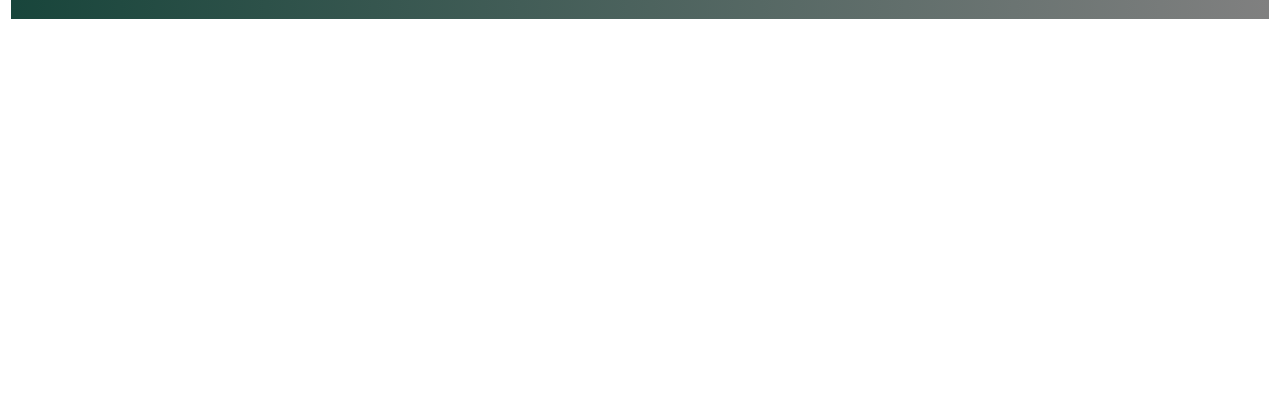
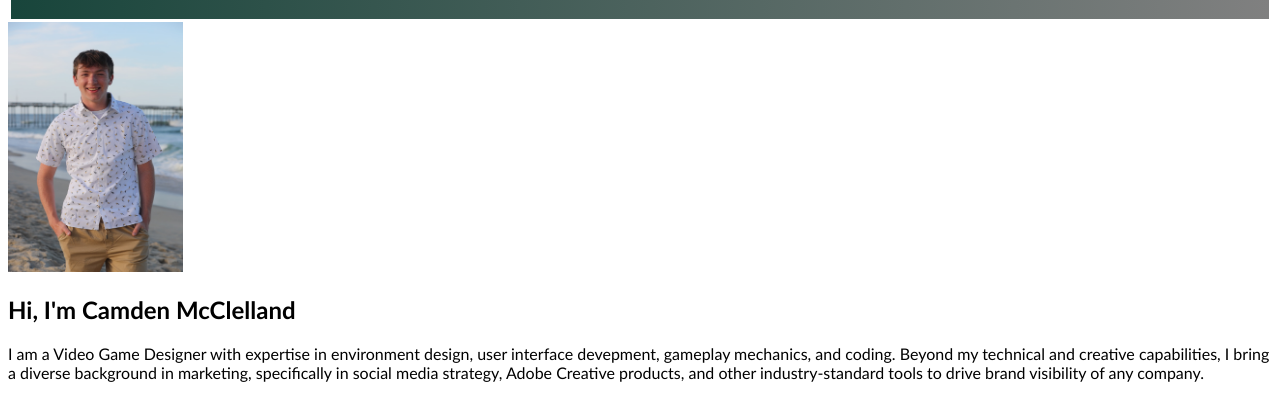
Before and after one commit to Cmcclelland23/Portfolio, a plain HTML site: page index.html in a window 1280 px wide. Shown: the part 74-494 px from the top of the page. Drawn offline with Linux system fonts and the light colour scheme.

Commit message:
New Save Point, Home page edited

```diff
--- a/index.html
+++ b/index.html
@@ -11,5 +11,17 @@
         <h1> Home <a href="about.html"> About </a> <a href="work.html"> Work </a> <a href="experience.html"> Experience </a> <a href="contact.html"> Contact </a>
         </h1>
     </div>
+
+    <section class="Home">
+        <article class="Pic">
+            <img src="images/SelfPortait.jpeg" alt="Picture of Camden McClelland" height="250" width="175">
+        </article>
+
+        <article class="Desc">
+            <H2>Hi, I'm Camden McClelland</H2>
+            <p>I am a Video Game Designer with expertise in environment design, user interface devepment, gameplay mechanics, and coding. Beyond my technical and creative capabilities, I bring a diverse background in marketing, specifically in social media strategy, Adobe Creative products, and other industry-standard tools to drive brand visibility of any company.</p>
+        </article>
+
+    </section>
 </body>
 </html>
--- a/style.css
+++ b/style.css
@@ -87,6 +87,10 @@ a:hover{
     text-indent: 20px;
 }
 
+.home{
+        display: flex;
+        padding: 20px;
+}
 
 
 .sticky{
```
Also changed, not shown: images/SelfPortait.jpeg (added).
